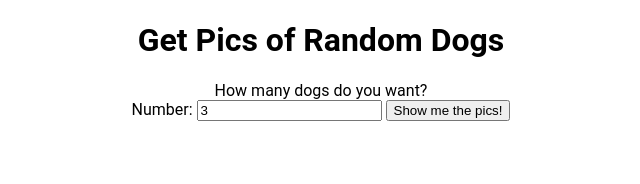
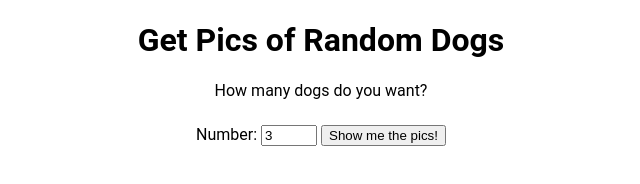
Before and after one commit to zoeferencova/random-dog-app, a plain HTML site: page index.html in a window 1280 px wide. Shown: the whole page, without its empty margins (319-959 px from the left). Drawn offline with nearby package versions, Linux system fonts and the light colour scheme.

Commit message:
added range to number form input

```diff
--- a/index.html
+++ b/index.html
@@ -10,7 +10,7 @@
 		<form method="get">
 			<legend>How many dogs do you want?</legend>
 			<label for="dog-number">Number:</label>
-			<input id="dog-number" type="number" value="3" required>
+			<input id="dog-number" type="number" value="3" max="50" min="1" required>
 			<input type="submit" value="Show me the pics!">
 		</form>
 		<section class="results hidden">
--- a/style.css
+++ b/style.css
@@ -17,6 +17,10 @@ img {
 	margin: 10px;
 }
 
+legend {
+	padding-bottom: 25px;
+}
+
 .hidden {
 	display: none;
 	flex-wrap: wrap;
```
